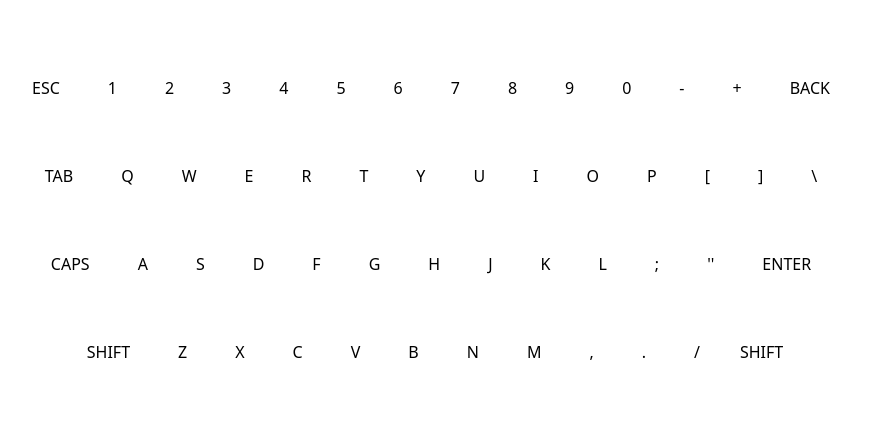
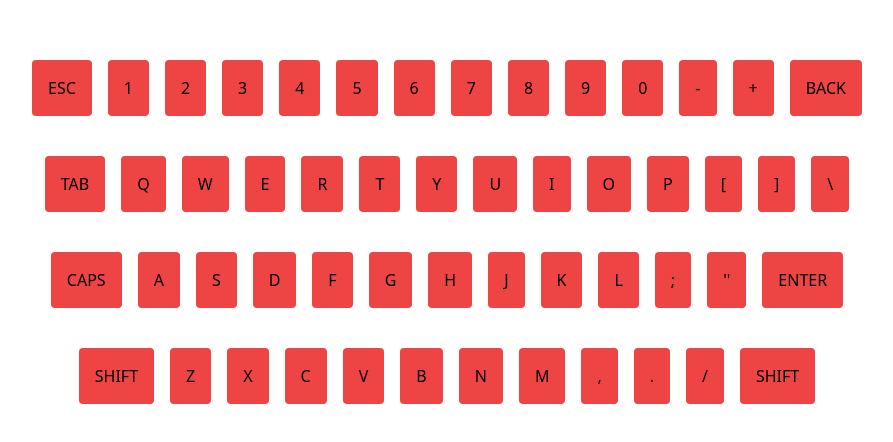
Before and after one commit to ghasemizade/virtual-keyboard, a plain HTML site: page index.html in a window 1280 px wide. Shown: the part 148-590 px from the top of the page, without its empty margins (185-1078 px from the left). Drawn offline with nearby package versions, Linux system fonts and the light colour scheme.

Commit message:
set style

```diff
--- a/index.html
+++ b/index.html
@@ -9,66 +9,66 @@
 </head>
 <body>
     <div class="keyboard flex flex-col justify-center items-center min-h-screen">
-        <ul class="first-row mb-16 flex ">
-            <li id="esc" class="mr-12">ESC</li>
-            <li id="1" class="mr-12">1</li>
-            <li id="2" class="mr-12">2</li>
-            <li id="3" class="mr-12">3</li>
-            <li id="4" class="mr-12">4</li>
-            <li id="5" class="mr-12">5</li>
-            <li id="6" class="mr-12">6</li>
-            <li id="7" class="mr-12">7</li>
-            <li id="8" class="mr-12">8</li>
-            <li id="9" class="mr-12">9</li>
-            <li id="0" class="mr-12">0</li>
-            <li id="-" class="mr-12">-</li>
-            <li id="+" class="mr-12">+</li>
-            <li id="back" class="mr-12">BACK</li>
+        <ul class="first-row mb-10 flex ">
+            <li id="esc" class="mr-4 p-4 bg-red-500 rounded cursor-pointer ">ESC</li>
+            <li id="1" class="mr-4 p-4 bg-red-500 rounded cursor-pointer ">1</li>
+            <li id="2" class="mr-4 p-4 bg-red-500 rounded cursor-pointer ">2</li>
+            <li id="3" class="mr-4 p-4 bg-red-500 rounded cursor-pointer ">3</li>
+            <li id="4" class="mr-4 p-4 bg-red-500 rounded cursor-pointer ">4</li>
+            <li id="5" class="mr-4 p-4 bg-red-500 rounded cursor-pointer ">5</li>
+            <li id="6" class="mr-4 p-4 bg-red-500 rounded cursor-pointer ">6</li>
+            <li id="7" class="mr-4 p-4 bg-red-500 rounded cursor-pointer ">7</li>
+            <li id="8" class="mr-4 p-4 bg-red-500 rounded cursor-pointer ">8</li>
+            <li id="9" class="mr-4 p-4 bg-red-500 rounded cursor-pointer ">9</li>
+            <li id="0" class="mr-4 p-4 bg-red-500 rounded cursor-pointer ">0</li>
+            <li id="-" class="mr-4 p-4 bg-red-500 rounded cursor-pointer ">-</li>
+            <li id="+" class="mr-4 p-4 bg-red-500 rounded cursor-pointer ">+</li>
+            <li id="back" class="mr-4 p-4 bg-red-500 rounded cursor-pointer ">BACK</li>
         </ul>
-        <ul class="second-row mb-16 flex">
-            <li id="tab" class="mr-12">TAB</li>
-            <li id="q" class="mr-12">Q</li>
-            <li id="w" class="mr-12">W</li>
-            <li id="e" class="mr-12">E</li>
-            <li id="r" class="mr-12">R</li>
-            <li id="t" class="mr-12">T</li>
-            <li id="y" class="mr-12">Y</li>
-            <li id="u" class="mr-12">U</li>
-            <li id="i" class="mr-12">I</li>
-            <li id="o" class="mr-12">O</li>
-            <li id="p" class="mr-12">P</li>
-            <li id="l-borck" class="mr-12">[</li>
-            <li id="r-borck" class="mr-12">]</li>
-            <li id="slash" class="mr-12">\</li>
+        <ul class="second-row mb-10 flex">
+            <li id="tab" class="mr-4 p-4 bg-red-500 rounded cursor-pointer ">TAB</li>
+            <li id="q" class="mr-4 p-4 bg-red-500 rounded cursor-pointer ">Q</li>
+            <li id="w" class="mr-4 p-4 bg-red-500 rounded cursor-pointer ">W</li>
+            <li id="e" class="mr-4 p-4 bg-red-500 rounded cursor-pointer ">E</li>
+            <li id="r" class="mr-4 p-4 bg-red-500 rounded cursor-pointer ">R</li>
+            <li id="t" class="mr-4 p-4 bg-red-500 rounded cursor-pointer ">T</li>
+            <li id="y" class="mr-4 p-4 bg-red-500 rounded cursor-pointer ">Y</li>
+            <li id="u" class="mr-4 p-4 bg-red-500 rounded cursor-pointer ">U</li>
+            <li id="i" class="mr-4 p-4 bg-red-500 rounded cursor-pointer ">I</li>
+            <li id="o" class="mr-4 p-4 bg-red-500 rounded cursor-pointer ">O</li>
+            <li id="p" class="mr-4 p-4 bg-red-500 rounded cursor-pointer ">P</li>
+            <li id="l-borck" class="mr-4 p-4 bg-red-500 rounded cursor-pointer ">[</li>
+            <li id="r-borck" class="mr-4 p-4 bg-red-500 rounded cursor-pointer ">]</li>
+            <li id="slash" class="mr-4 p-4 bg-red-500 rounded cursor-pointer ">\</li>
         </ul>
-        <ul class="third-row mb-16 flex">
-            <li id="caps" class="mr-12">CAPS</li>
-            <li id="a" class="mr-12">A</li>
-            <li id="s" class="mr-12">S</li>
-            <li id="d" class="mr-12">D</li>
-            <li id="f" class="mr-12">F</li>
-            <li id="g" class="mr-12">G</li>
-            <li id="h" class="mr-12">H</li>
-            <li id="j" class="mr-12">J</li>
-            <li id="k" class="mr-12">K</li>
-            <li id="l" class="mr-12">L</li>
-            <li id="semicolon" class="mr-12">;</li>
-            <li id="qote" class="mr-12">''</li>
-            <li id="enter" class="mr-12">ENTER</li>
+        <ul class="third-row mb-10 flex">
+            <li id="caps" class="mr-4 p-4 bg-red-500 rounded cursor-pointer ">CAPS</li>
+            <li id="a" class="mr-4 p-4 bg-red-500 rounded cursor-pointer ">A</li>
+            <li id="s" class="mr-4 p-4 bg-red-500 rounded cursor-pointer ">S</li>
+            <li id="d" class="mr-4 p-4 bg-red-500 rounded cursor-pointer ">D</li>
+            <li id="f" class="mr-4 p-4 bg-red-500 rounded cursor-pointer ">F</li>
+            <li id="g" class="mr-4 p-4 bg-red-500 rounded cursor-pointer ">G</li>
+            <li id="h" class="mr-4 p-4 bg-red-500 rounded cursor-pointer ">H</li>
+            <li id="j" class="mr-4 p-4 bg-red-500 rounded cursor-pointer ">J</li>
+            <li id="k" class="mr-4 p-4 bg-red-500 rounded cursor-pointer ">K</li>
+            <li id="l" class="mr-4 p-4 bg-red-500 rounded cursor-pointer ">L</li>
+            <li id="semicolon" class="mr-4 p-4 bg-red-500 rounded cursor-pointer ">;</li>
+            <li id="qote" class="mr-4 p-4 bg-red-500 rounded cursor-pointer ">''</li>
+            <li id="enter" class="mr-4 p-4 bg-red-500 rounded cursor-pointer ">ENTER</li>
         </ul>
-        <ul class="fourth-row mb-16 flex">
-            <li id="shift" class="mr-12">SHIFT</li>
-            <li id="z" class="mr-12">Z</li>
-            <li id="x" class="mr-12">X</li>
-            <li id="c" class="mr-12">C</li>
-            <li id="v" class="mr-12">V</li>
-            <li id="b" class="mr-12">B</li>
-            <li id="n" class="mr-12">N</li>
-            <li id="m" class="mr-12">M</li>
-            <li id="and" class="mr-12">,</li>
-            <li id="dot" class="mr-12">.</li>
-            <li id="back-slash" class="mr-10">/</li>
-            <li id="shift" class="mr-10">SHIFT</li>
+        <ul class="fourth-row mb-10 flex">
+            <li id="shift" class="mr-4 p-4 bg-red-500 rounded cursor-pointer ">SHIFT</li>
+            <li id="z" class="mr-4 p-4 bg-red-500 rounded cursor-pointer ">Z</li>
+            <li id="x" class="mr-4 p-4 bg-red-500 rounded cursor-pointer ">X</li>
+            <li id="c" class="mr-4 p-4 bg-red-500 rounded cursor-pointer ">C</li>
+            <li id="v" class="mr-4 p-4 bg-red-500 rounded cursor-pointer ">V</li>
+            <li id="b" class="mr-4 p-4 bg-red-500 rounded cursor-pointer ">B</li>
+            <li id="n" class="mr-4 p-4 bg-red-500 rounded cursor-pointer ">N</li>
+            <li id="m" class="mr-4 p-4 bg-red-500 rounded cursor-pointer ">M</li>
+            <li id="and" class="mr-4 p-4 bg-red-500 rounded cursor-pointer ">,</li>
+            <li id="dot" class="mr-4 p-4 bg-red-500 rounded cursor-pointer ">.</li>
+            <li id="back-slash" class="mr-4 p-4 bg-red-500 rounded cursor-pointer ">/</li>
+            <li id="shift" class="mr-4 p-4 bg-red-500 rounded cursor-pointer ">SHIFT</li>
         </ul>
     </div>
     <script src="./keyboard.js"></script>
```
